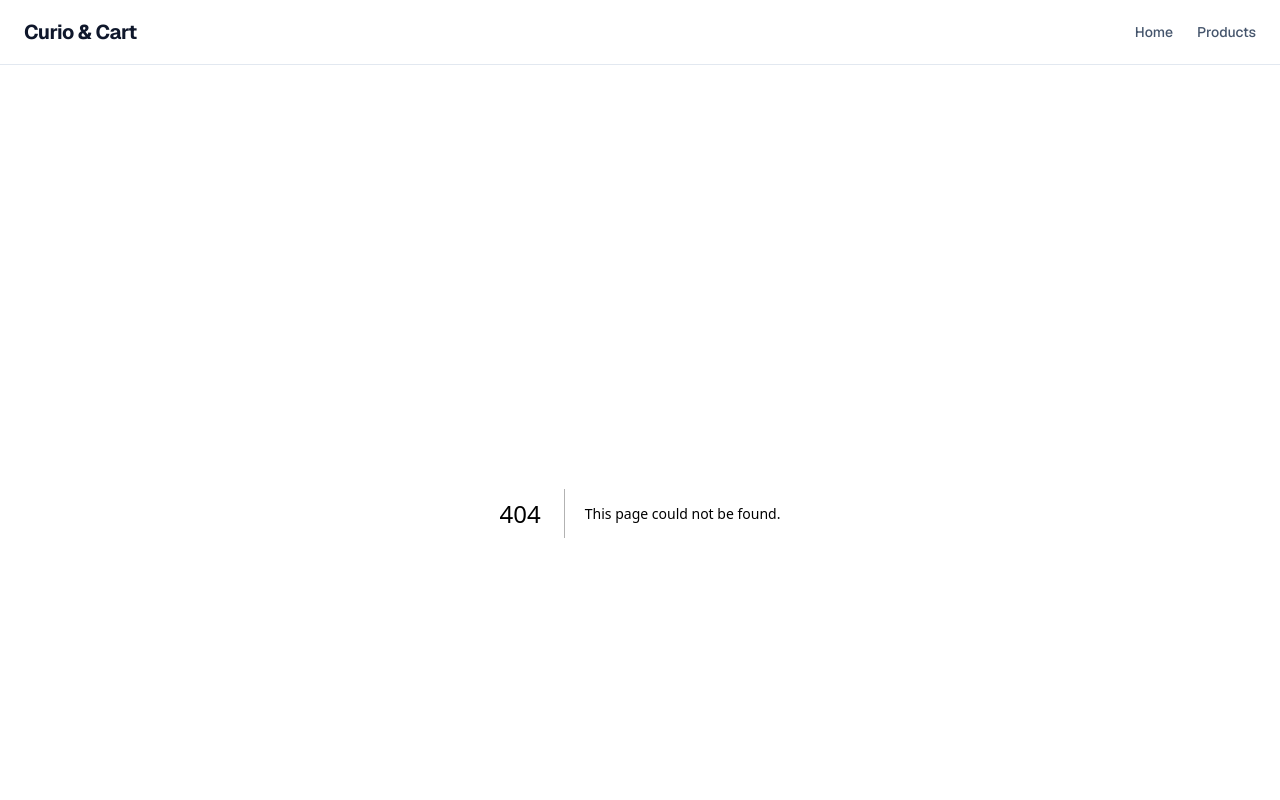
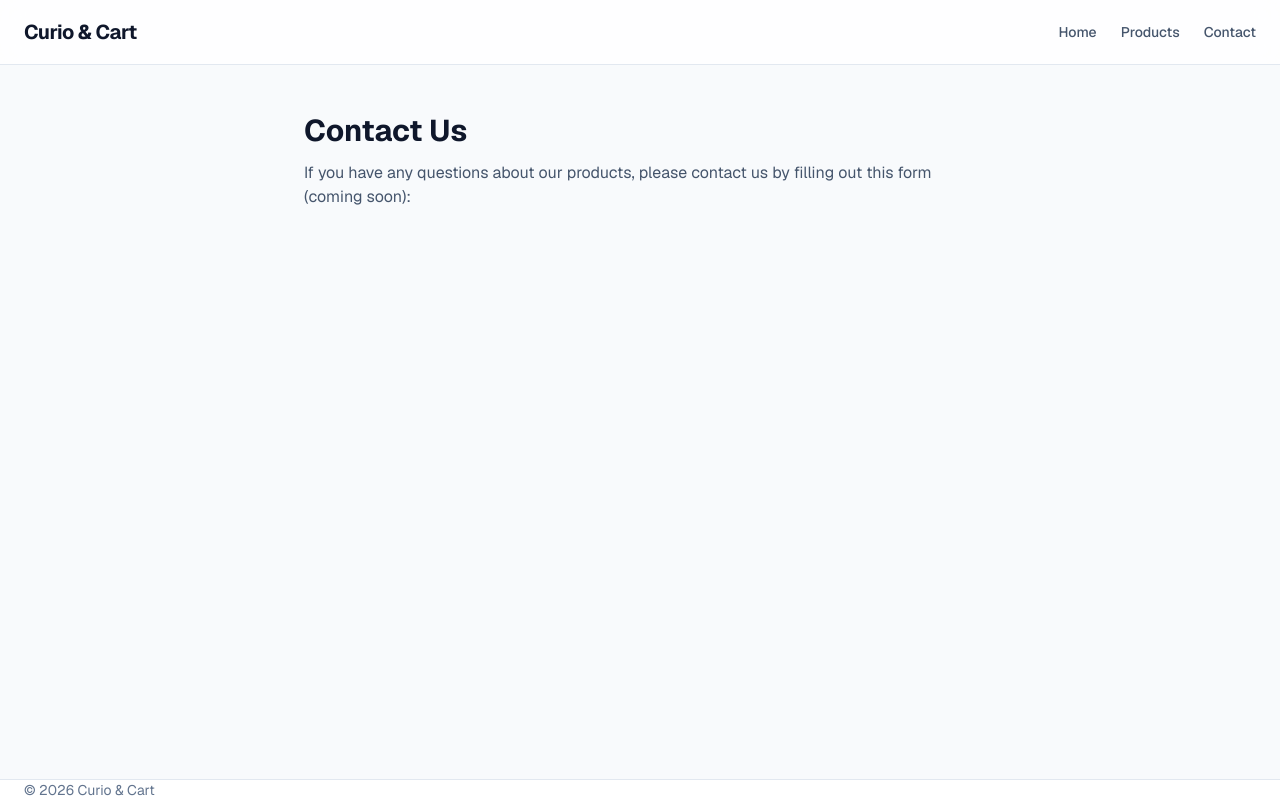
Before and after one commit to Anne-Zwift/curio-and-cart, a Next.js app: page /contact in a window 1280 px wide. Before the commit this address had no page. Shown: the top 800 px of the page. Built offline with nearby package versions, Linux system fonts and the light colour scheme.

Commit message:
feat: add contact route

```diff
--- /dev/null
+++ b/app/contact/page.tsx
@@ -0,0 +1,11 @@
+export default function ContactPage() {
+  return (
+    <div className='mx-auto max-w-2xl'>
+      <h1 className='text-3xl font-bold text-slate-900'>Contact Us</h1>
+      <p className='mt-3 text-slate-600'>
+        If you have any questions about our products, please contact us by
+        filling out this form (coming soon):
+      </p>
+    </div>
+  );
+}
--- a/components/Header.tsx
+++ b/components/Header.tsx
@@ -6,6 +6,7 @@ import Link from 'next/link';
 const links = [
   { href: '/', label: 'Home' },
   { href: '/products', label: 'Products' },
+  { href: '/contact', label: 'Contact' },
 ];
 
 // components/Header.tsx
```
